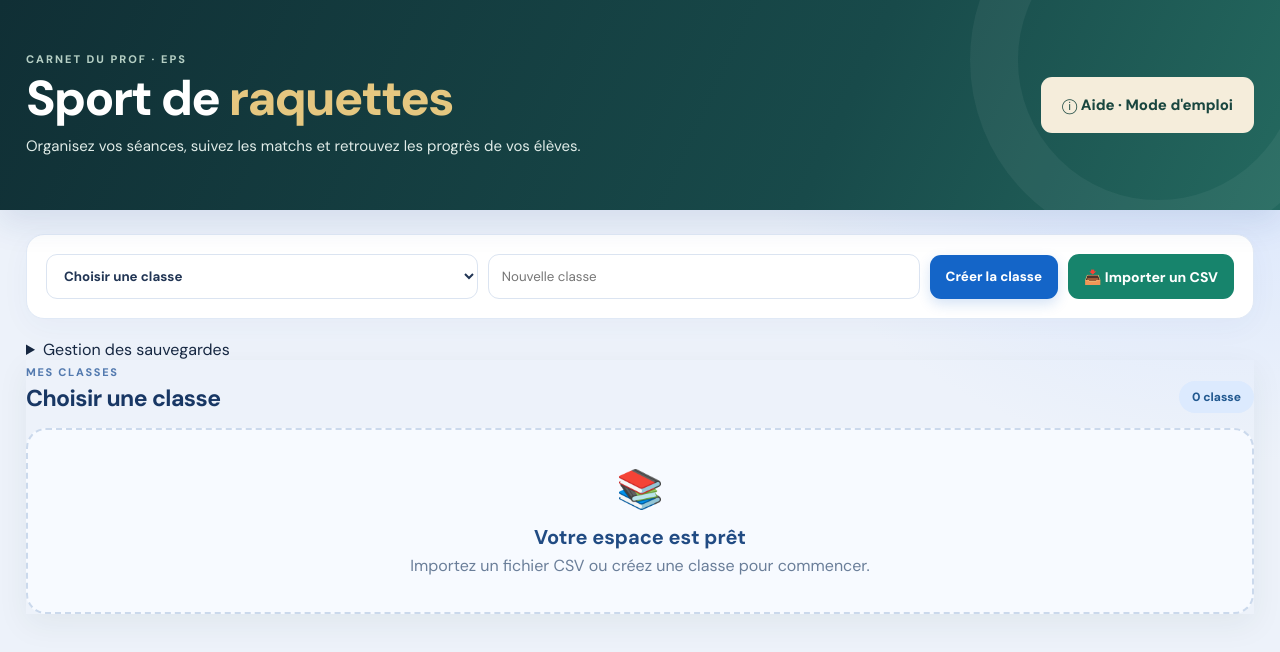
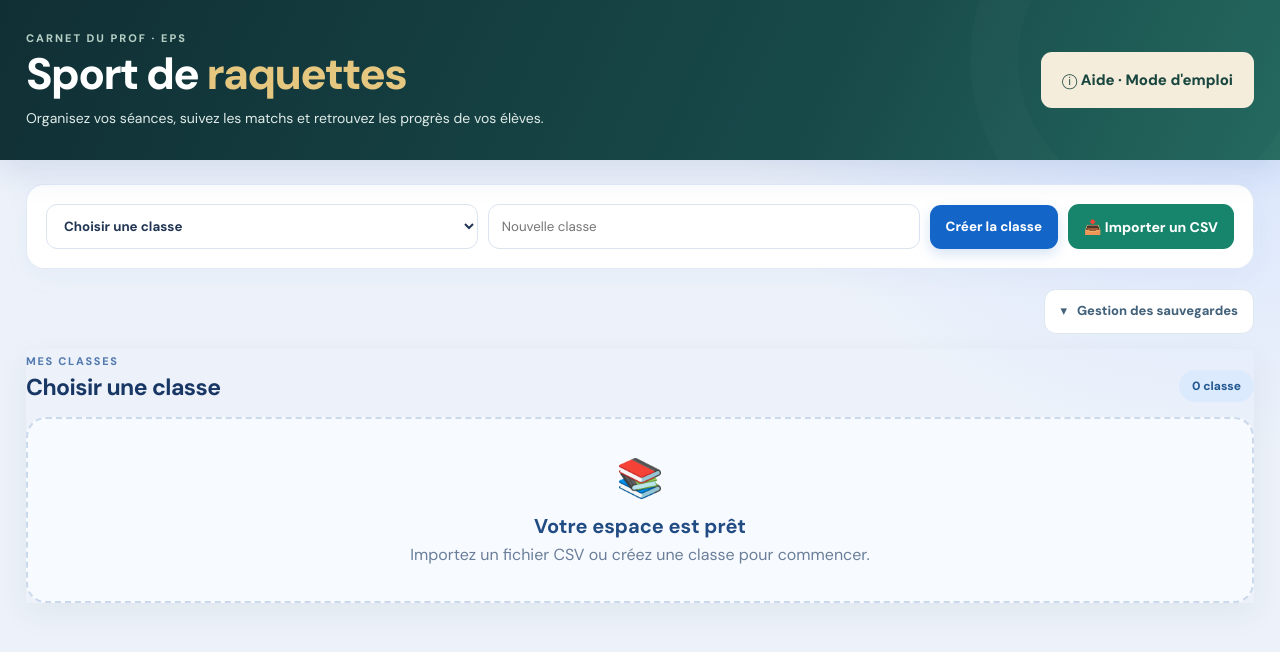
Before and after one commit to EPS-BARLETTA/Sports-de-raquettes-par-sexe, a React (Vite) app: page / in a window 1280 px wide. Shown: the top 652 px of the page. Built offline with nearby package versions, Linux system fonts and the light colour scheme.

Commit message:
Resserrer la page de garde et rendre les sauvegardes discretes

```diff
--- a/src/app.css
+++ b/src/app.css
@@ -147,3 +147,7 @@
 /* Identité d'accueil sobre et professionnelle */
 .raquettes-app>.app-heading{display:flex;align-items:center;justify-content:space-between;gap:22px;min-height:210px;background:linear-gradient(115deg,#102f35 0%,#184a4a 65%,#24695f 100%)!important;padding-top:37px!important;padding-bottom:37px!important}
 .app-heading .hero-copy{position:relative;z-index:1}.app-heading h1{font-size:clamp(32px,4vw,49px)!important;letter-spacing:-1.7px!important}.app-heading h1 em{font-style:normal;color:#e5c780}.app-heading p{font-size:15px!important;color:#e0ece8!important;max-width:650px}.app-heading .eyebrow{color:#b5cfc4!important}.hero-tags{display:flex;flex-wrap:wrap;gap:9px;margin-top:19px}.hero-tags span{font-size:12px;color:#e1eee7;background:#ffffff16;border:1px solid #ffffff30;padding:7px 12px;border-radius:999px}.raquettes-app .hero-help{position:relative;z-index:2;color:#19463f!important;background:#f5eddb!important;font-size:15px!important;padding:16px 21px!important;min-height:56px!important;white-space:nowrap}.raquettes-app .class-overview,.raquettes-app .workspace-heading{box-shadow:0 10px 30px #183e3610}.raquettes-app .module-tile.active{background:#215e63!important;border-color:#215e63!important}.raquettes-app .module-tile.active .module-tile-title,.raquettes-app .module-tile.active .module-tile-desc,.raquettes-app .module-tile.active .module-tile-arrow{color:white!important}@media(max-width:720px){.raquettes-app>.app-heading{flex-wrap:wrap}.hero-tags{gap:6px}}
+
+/* Accueil epure — informations essentielles en premier */
+.raquettes-app>.app-heading{min-height:160px!important;padding-top:27px!important;padding-bottom:27px!important}.raquettes-app>.app-heading:after{opacity:.35}.app-heading h1{font-size:clamp(30px,3.5vw,44px)!important}.app-heading p{max-width:570px;font-size:14px!important}
+.backup-details{margin:0 0 15px auto;width:max-content;max-width:100%;position:relative}.backup-details summary{cursor:pointer;list-style:none;color:#42617a;font-size:13px;font-weight:750;padding:12px 15px;border:1px solid #dce7ee;border-radius:12px;background:#ffffff;min-height:45px}.backup-details summary:before{content:'▾';margin-right:10px}.backup-details[open] summary{border-radius:12px 12px 0 0}.backup-details .backup-controls{padding:13px;border:1px solid #dce7ee;border-top:0;border-radius:0 0 13px 13px;background:white;margin:0;justify-content:flex-end}.raquettes-app .workspace-heading{margin-bottom:13px;padding:14px 19px}.raquettes-app .session-tools{margin:0 0 18px;background:#fff}.raquettes-app .module-nav{margin-top:0!important}.raquettes-app .module-tile{min-height:145px!important}.raquettes-app .module-tile-title{font-size:19px!important}.raquettes-app .module-tile-desc{font-size:12px!important}.raquettes-app .module-tile-icon{width:40px;height:40px;font-size:22px}
```
